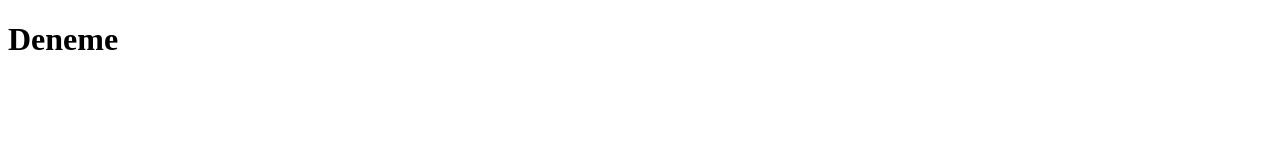
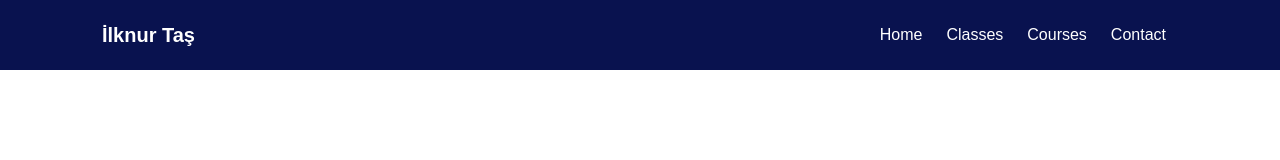
Before and after one commit to illknurtas/Landing-page-project, a plain HTML site: page index.html in a window 1280 px wide. Drawn offline with Linux system fonts and the light colour scheme.

Commit message:
navbar created

```diff
--- a/index.html
+++ b/index.html
@@ -6,8 +6,24 @@
     <meta name="viewport" content="width=device-width, initial-scale=1.0">
     <title>İlknur Taş | Frontend Exercises</title>
     <link rel="stylesheet" href="main.css">
+    <!-- font -->
+    <link rel="preconnect" href="https://fonts.googleapis.com"><link rel="preconnect" href="https://fonts.gstatic.com" crossorigin><link href="https://fonts.googleapis.com/css2?family=Open+Sans:wght@700&display=swap" rel="stylesheet">
+    <!-- font-awesome -->
+    <link rel="stylesheet" href="https://cdnjs.cloudflare.com/ajax/libs/font-awesome/6.2.1/css/all.min.css" integrity="sha512-MV7K8+y+gLIBoVD59lQIYicR65iaqukzvf/nwasF0nqhPay5w/9lJmVM2hMDcnK1OnMGCdVK+iQrJ7lzPJQd1w==" crossorigin="anonymous" referrerpolicy="no-referrer" />
 </head>
 <body>
-    <h1>Deneme</h1>
+    <header class="bg-dark-blue">
+        <div class="container">
+            <nav id="navbar">
+                <h1 class="heading-sm">İlknur Taş</h1>
+                <ul>
+                    <li><a href="#home">Home</a></li>
+                    <li><a href="#training">Classes</a></li>
+                    <li><a href="#courses">Courses</a></li>
+                    <li><a href="#contact">Contact</a></li>
+                </ul>
+            </nav>
+        </div>
+    </header>
 </body>
 </html>
--- a/main.css
+++ b/main.css
@@ -1,5 +1,59 @@
+*{
+    margin: 0;
+    padding: 0;
+    box-sizing: border-box;
+    font-family: "Open-Sans", sans-serif;
+}
+.text-center{
+    text-align: center;
+}
+/* Headings */
+.heading-bg{
+    font-size: 1.75rem;
+}
+.heading-md{
+    font-size: 1.5rem;
+}
+.heading-sm{
+    font-size: 1.25rem;
+}
+/* Colors */
+.bg-dark-blue{
+    background: rgb(9, 18, 79);
+}
+.bg-light-blue{
+    background: rgb(120, 178, 240);
+}
+/* CONTAINER */
+.container{
+    max-width: 1100px;
+    margin: 0 auto;
+}
+#navbar{
+    color: #fff;
+    display: flex;
+    justify-content: space-between;
+    align-items: center;
+    padding: 0 0.75rem;
+    height: 70px;
+}
+#navbar ul{
+    list-style-type: none ;
+    display: flex;
+    align-items: center;
+}
+#navbar ul li a{
+    padding: 0.75rem;
+}
+#navbar ul li a:hover{
+    background: rgb(120, 178, 240) ;
+    border-radius: 4px;
 
-
+}
+a{
+    text-decoration: none;
+    color: #fff;
+}
 
 /* Tablet */
 @media screen and (max-width:768px){
@@ -8,6 +62,12 @@
 }
 /* Mobile */
 @media screen and (max-width:500px){
-
+    #navbar{
+        flex-direction: column;
+        padding-top: 0.5rem;
+        padding-bottom: 0.5rem;
+        overflow: hidden;
+        height: 80px;
+    }
 
 }
```
